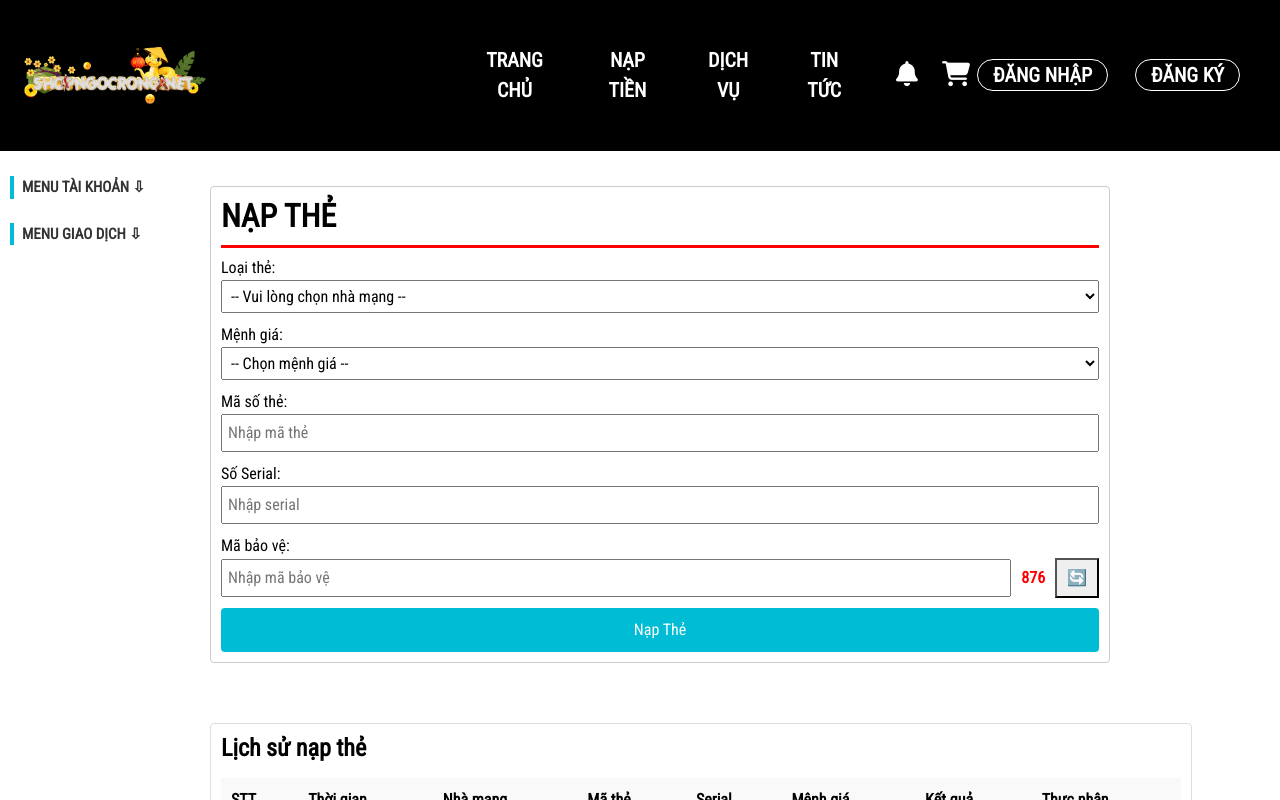
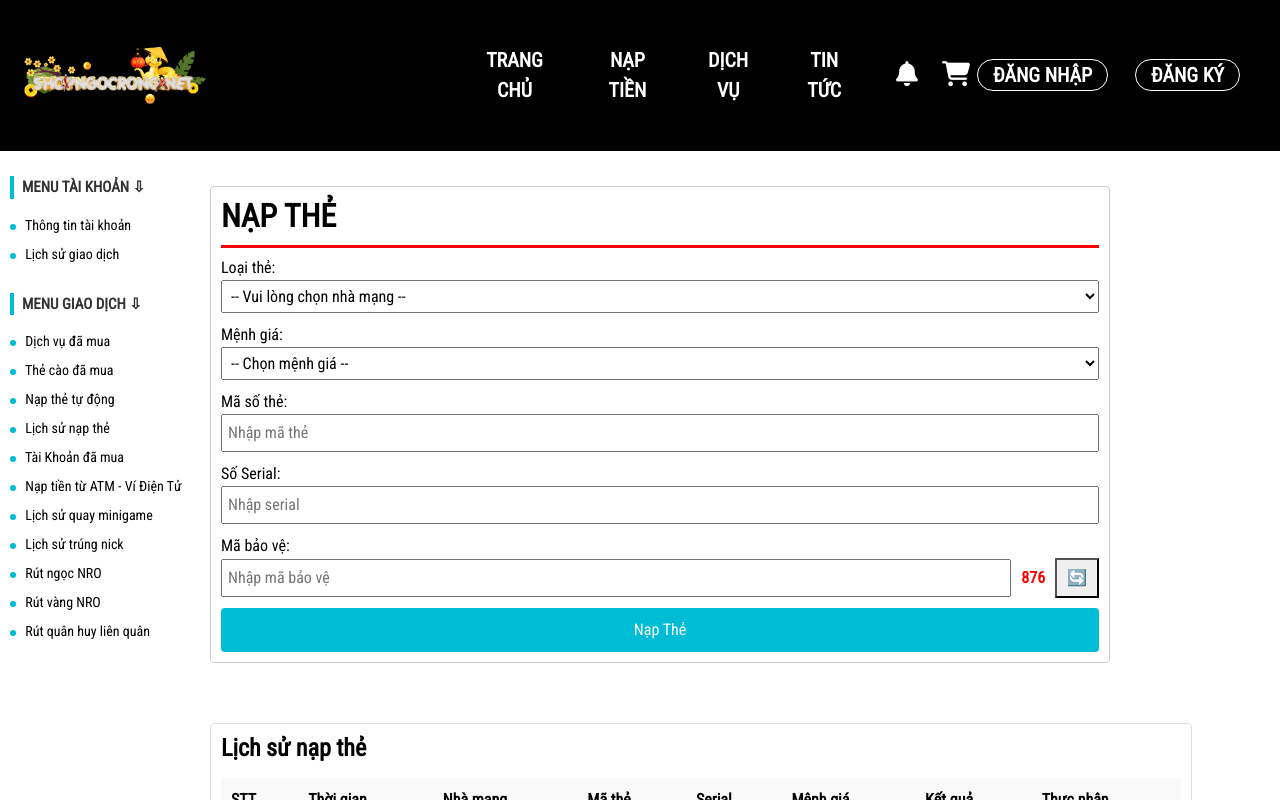
Before and after one commit to Trungduzi/fenrobytrungduzi, a React (Vite) app: page /nap-the-tu-dong in a window 1280 px wide. Built offline with nearby package versions, Linux system fonts and the light colour scheme.

Commit message:
fix 21:07 19/08/2025

```diff
--- a/components/Siderbar.jsx
+++ b/components/Siderbar.jsx
@@ -18,8 +18,8 @@ const transactionMenuItems = [
 
 export default function Sidebar() {
 
-    const [show, setShow] = useState(false);
-    const [show1, setShow1] = useState(false);
+    const [show, setShow] = useState(true);
+    const [show1, setShow1] = useState(true);
     const handleClick = () => {
         setShow(!show);
     }
```
